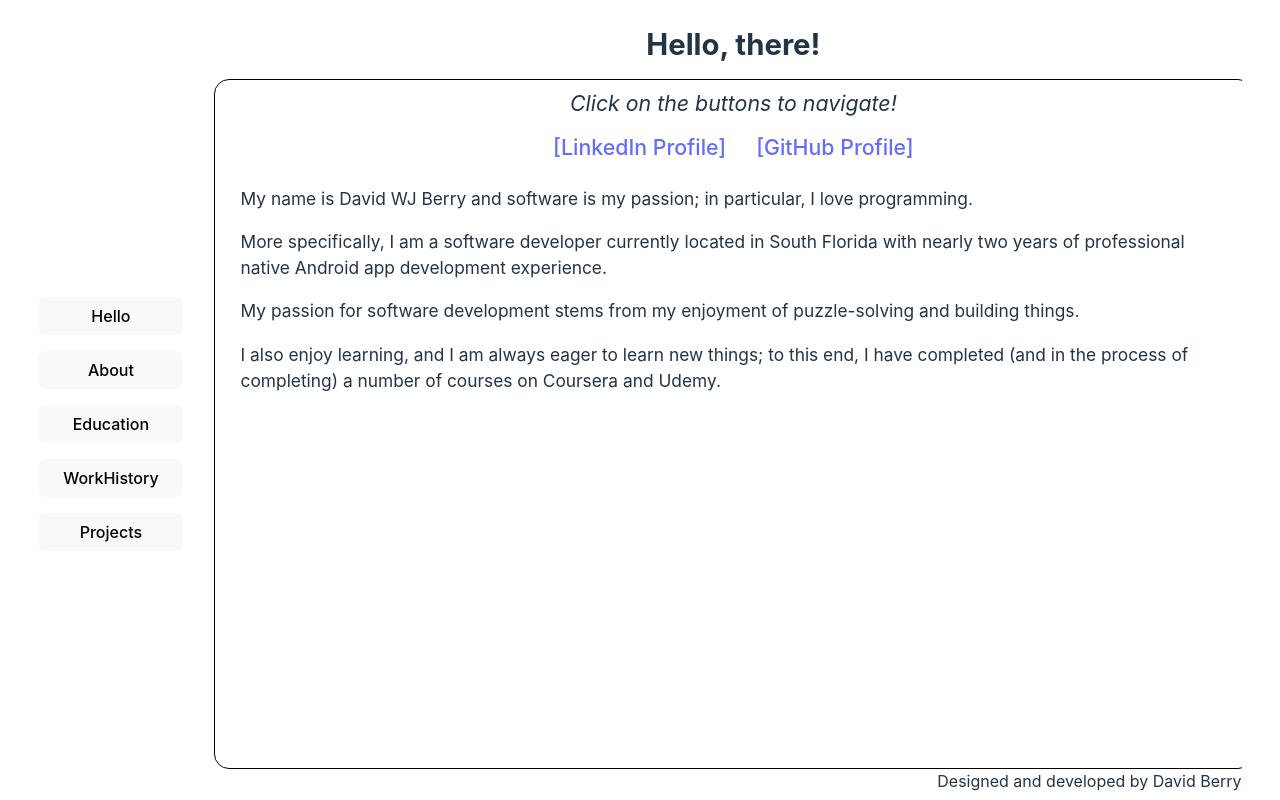
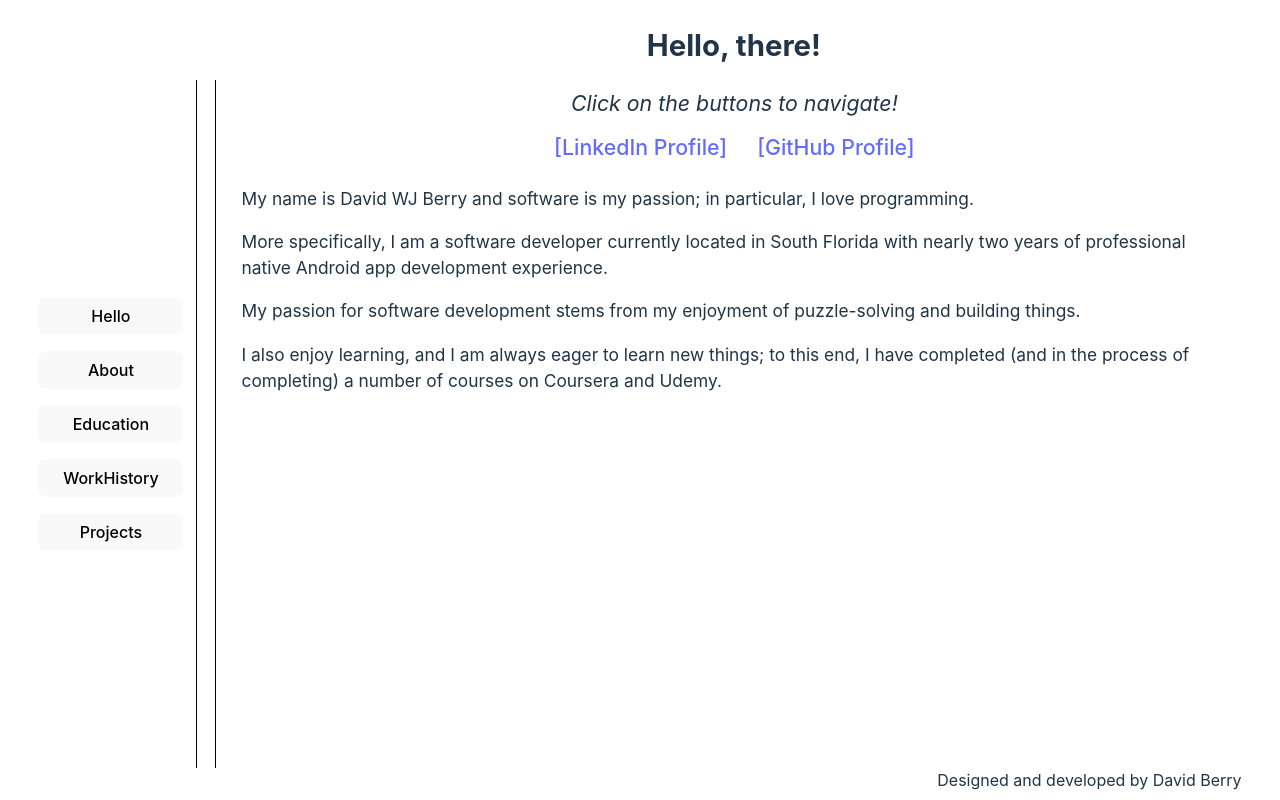
Before and after one commit to DBerry07/DBerry07.github.io, a React (Vite) app: page / in a window 1280 px wide. Built offline with nearby package versions, Linux system fonts and the light colour scheme.

Commit message:
Changed context-box border
Changed content-box border from all around border to just left border.
Also put button-menu as flex, centered the buttons, and put a right border.

```diff
--- a/src/css/ButtonMenu.css
+++ b/src/css/ButtonMenu.css
@@ -5,6 +5,10 @@
 }
 
 menu {
+    display: flex;
+    flex-direction: column;
+    justify-content: center;
+    height: 100%;
     grid-area: menu;
     margin: auto;
     overflow-y: auto;
@@ -13,6 +17,7 @@ menu {
     padding: 0px;
     margin-right: 1vw;
     max-height: 90vh;
+    border-right: 1px black solid;
 }
 
 menu span {
--- a/src/css/Entry.css
+++ b/src/css/Entry.css
@@ -33,8 +33,9 @@
   grid-area: main;
   height: 86vh;
   width: 81vw;
-  border: 1px solid black;
-  border-radius: 15px;
+  /* border: 1px solid black; */
+  /* border-radius: 15px; */
+  border-left: 1px solid black;
   overflow-y: visible;
   overflow-x: hidden;
   margin: 0 auto;
```
